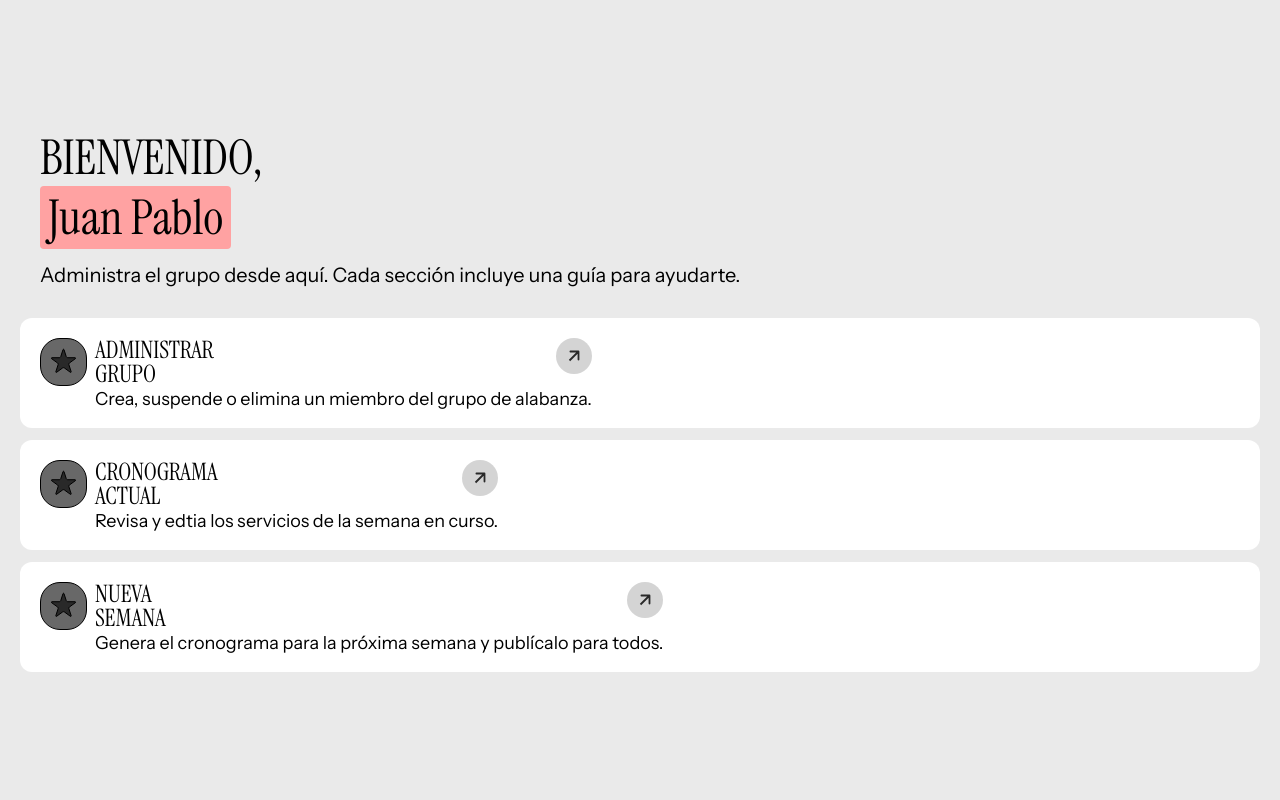
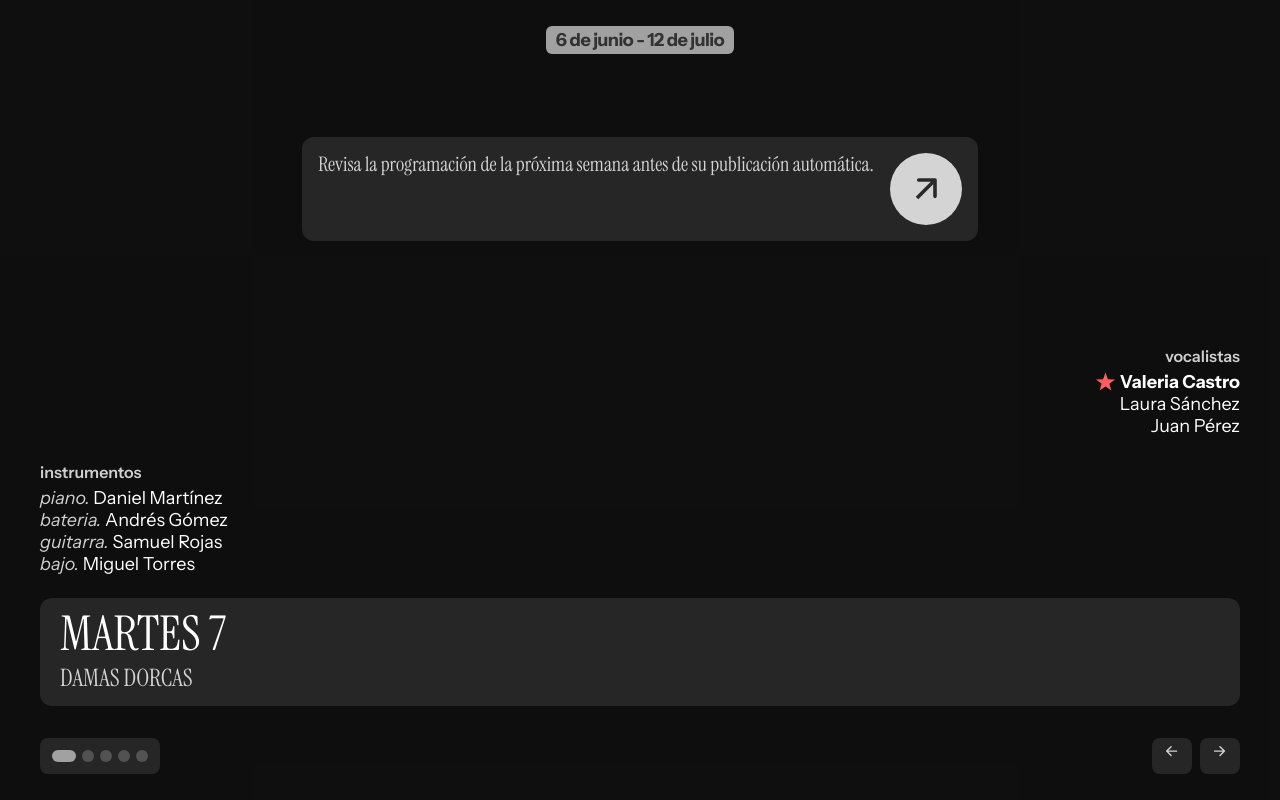
Before and after one commit to pablos-juan/crono, a SvelteKit app: page / in a window 1280 px wide. Built offline with nearby package versions, Linux system fonts and the light colour scheme.

Commit message:
feat: login for acces to admin page

```diff
--- a/src/lib/components/Admin.svelte
+++ b/src/lib/components/Admin.svelte
@@ -1,4 +1,5 @@
 <script>
+  import { goto } from "$app/navigation";
   import AdminCard from "./AdminCard.svelte";
 
 </script>
@@ -21,4 +22,8 @@
 
     <AdminCard title={['NUEVA', 'SEMANA']} content='Genera el cronograma para la próxima semana y publícalo para todos.' />
   </div>
+
+  <button onclick={() => goto('/')} class="bg-neutral-300 p-2 rounded-xl text-lg font-semibold text-neutral-900 border-2 border-neutral-50 active:border-neutral-500 active:scale-95 transition">
+    Inicio
+  </button>
 </section>
--- a/src/lib/components/Hero.svelte
+++ /dev/null
@@ -1,77 +0,0 @@
-<script>
-  import '../../app.css'
-  import DayCard from './DayCard.svelte';
-  import MainCard from './MainCard.svelte';
-  import data from '$lib/mock/data.json'
-  import { fade } from 'svelte/transition';
-
-  const { title, services } = data
-
-  let current = $state(0)
-  let animation = $state(false)
-  let timeout
-  let showInfo = $state(true)
-
-  function prev () {
-    if (current > 0) current -= 1
-  }
-
-  function next () {
-    if (current < services.length - 1) current += 1
-  }
-
-  $effect(() => {
-    current
-    clearTimeout(timeout)
-
-    animation = true
-
-    timeout = setTimeout(() => {
-      animation = false
-    }, 300)
-  })
-</script>
-
-<section class="flex flex-col justify-between h-dvh bg-neutral-950/98 text-white p-5 py-6.5 items-center">
-      <span
-      class="bg-neutral-400 text-neutral-800/90 px-2.5 rounded-md text-lg font-sans font-bold tracking-tight"
-    >
-      {title}
-    </span>
-
-  {#if showInfo}
-    <article out:fade={{ duration: 200 }} class="flex gap-4 bg-neutral-800 rounded-xl p-4 items-start">
-    <p class="leading-5.5 font-serif text-xl text-white/80">
-      Revisa la programación de la próxima semana antes de su publicación automática.
-    </p>
-    <button onclick={() => showInfo = false} class="w-18">
-      <img class="h-full w-full" src="/link_arrow.svg" alt="Arrow link button">
-    </button>
-  </article>
-  {/if}
-
-  <div class="flex flex-col w-full gap-3">
-    <div>
-      <DayCard animation={animation} service={services[current]} />
-    </div>
-
-    <aside class="w-full gap-2 px-5 flex justify-between">
-      <div class="bg-neutral-800 flex rounded-lg gap-1.5 justify-center items-center p-3 px-3">
-        {#each services as _, i }
-          <div class="h-3 w-3 rounded-full transition-all duration-200 {current === i ? 'bg-neutral-400 w-6' : 'bg-neutral-600'}"></div>
-        {/each}
-      </div>
-
-      <div class="flex gap-2">
-        <button onclick={prev} class="flex p-2 w-10 justify-center bg-neutral-800 rounded-lg active:bg-neutral-400 active:scale-95 transition">
-          <img src="/left.svg" alt="arrow left">
-        </button>
-
-        <button onclick={next} class="flex p-2 w-10 justify-center bg-neutral-800 rounded-lg active:bg-neutral-400 active:scale-95 transition">
-          <img src="/right.svg" alt="arrow rigth">
-        </button>
-      </div>
-    </aside>
-  </div>
-
-</section>
--- a/src/routes/+layout.svelte
+++ b/src/routes/+layout.svelte
@@ -1,23 +1,6 @@
-<script lang="ts">
+<script>
   import "../app.css";
-  import MainCard from "$lib/components/Hero.svelte";
-	import { onMount } from "svelte";
-  import { createDefaultImportMeta } from "vite/module-runner";
 
-	const slides = [
-		{
-			title: 'JUEVES 25',
-			content: 'ORACION Y DOCTRINA'
-		},
-		{
-			title: 'SABADO 27',
-			content: 'JOVENES'
-		},
-		{
-			title: 'DOMINGO 28',
-			content: 'ESCUELA DOMINICAL'
-		}
-	]
 
   let { children } = $props();
 </script>
--- a/src/routes/+page.svelte
+++ b/src/routes/+page.svelte
@@ -1,8 +1,102 @@
 <script>
-  import Hero from "$lib/components/Hero.svelte";
-  import Admin from "$lib/components/Admin.svelte";
+  import "../app.css";
+  import { goto } from '$app/navigation';
+  import DayCard from "$lib/components/DayCard.svelte";
+  import MainCard from "$lib/components/MainCard.svelte";
+  import data from "$lib/mock/data.json";
+  import { fade } from "svelte/transition";
+
+  const { title, services } = data;
+
+  let current = $state(0);
+  let animation = $state(false);
+  let timeout;
+  let showInfo = $state(true);
+
+  function prev() {
+    if (current > 0) current -= 1;
+  }
+
+  function next() {
+    if (current < services.length - 1) current += 1;
+  }
+
+  $effect(() => {
+    current;
+    clearTimeout(timeout);
+
+    animation = true;
+
+    timeout = setTimeout(() => {
+      animation = false;
+    }, 300);
+  });
 </script>
 
 <main class="h-dvh w-screen">
-  <Admin />
+  <section
+    class="flex flex-col justify-between h-dvh bg-neutral-950/98 text-white p-5 py-6.5 items-center"
+  >
+    <span
+      class="bg-neutral-400 text-neutral-800/90 px-2.5 rounded-md text-lg font-sans font-bold tracking-tight"
+    >
+      {title}
+    </span>
+
+    {#if showInfo}
+      <article
+        out:fade={{ duration: 200 }}
+        class="flex gap-4 bg-neutral-800 rounded-xl p-4 items-start"
+      >
+        <p class="leading-5.5 font-serif text-xl text-white/80">
+          Revisa la programación de la próxima semana antes de su publicación
+          automática.
+        </p>
+        <button onclick={() => goto('/admin')} class="w-18">
+          <img
+            class="h-full w-full"
+            src="/link_arrow.svg"
+            alt="Arrow link button"
+          />
+        </button>
+      </article>
+    {/if}
+
+    <div class="flex flex-col w-full gap-3">
+      <div>
+        <DayCard {animation} service={services[current]} />
+      </div>
+
+      <aside class="w-full gap-2 px-5 flex justify-between">
+        <div
+          class="bg-neutral-800 flex rounded-lg gap-1.5 justify-center items-center p-3 px-3"
+        >
+          {#each services as _, i}
+            <div
+              class="h-3 w-3 rounded-full transition-all duration-200 {current ===
+              i
+                ? 'bg-neutral-400 w-6'
+                : 'bg-neutral-600'}"
+            ></div>
+          {/each}
+        </div>
+
+        <div class="flex gap-2">
+          <button
+            onclick={prev}
+            class="flex p-2 w-10 justify-center bg-neutral-800 rounded-lg active:bg-neutral-400 active:scale-95 transition"
+          >
+            <img src="/left.svg" alt="arrow left" />
+          </button>
+
+          <button
+            onclick={next}
+            class="flex p-2 w-10 justify-center bg-neutral-800 rounded-lg active:bg-neutral-400 active:scale-95 transition"
+          >
+            <img src="/right.svg" alt="arrow rigth" />
+          </button>
+        </div>
+      </aside>
+    </div>
+  </section>
 </main>
--- /dev/null
+++ b/src/routes/admin/(panel)/+layout.server.js
@@ -0,0 +1,9 @@
+import { redirect } from '@sveltejs/kit'
+
+export function load ({ cookies }) {
+  const session = cookies.get('admin_session')
+
+  if (!session) {
+    redirect(303, '/admin/login')
+  }
+}
--- /dev/null
+++ b/src/routes/admin/(panel)/+page.svelte
@@ -0,0 +1,9 @@
+<script>
+  import Admin from "$lib/components/Admin.svelte";
+
+
+</script>
+
+<div class="h-screen">
+  <Admin />
+</div>
--- /dev/null
+++ b/src/routes/admin/login/+page.svelte
@@ -0,0 +1,40 @@
+<script>
+  let code = $state('')
+  let error = $state(false)
+
+  async function verify () {
+    const res = await fetch('/api/login', {
+      method: 'POST',
+      body: JSON.stringify({ code }),
+      headers: { 'Content-Type': 'application/json' }
+    })
+
+    if (res.ok) {
+      window.location.href = '/admin'
+    } else {
+      error = true
+    }
+  }
+</script>
+
+<main class="h-dvh flex flex-col justify-center items-center gap-5 p-10 bg-neutral-950 text-white">
+  <h1 class="text-2xl font-bold">Ingresa el código de acceso</h1>
+
+  <input
+    type="password"
+    bind:value={code}
+    placeholder="Código"
+    class="w-full bg-neutral-800 rounded-lg p-3 text-white text-center tracking-widest"
+  />
+
+  {#if error}
+    <p class="text-red-400 text-sm">Código incorrecto</p>
+  {/if}
+
+  <button
+    onclick={verify}
+    class="w-full bg-white text-black font-bold rounded-lg p-3"
+  >
+    Ingresar
+  </button>
+</main>
--- /dev/null
+++ b/src/routes/api/login/+server.js
@@ -0,0 +1,22 @@
+import { json } from '@sveltejs/kit'
+import { ADMIN_CODE } from '$env/static/private'
+
+export async function POST ({ request, cookies }) {
+  const { code } = await request.json()
+
+  console.log('código ingresado:', code)
+  console.log('código esperado:', ADMIN_CODE)
+
+  if (code !== ADMIN_CODE) {
+    return json({ error: 'Código incorrecto' }, { status: 401 })
+  }
+
+  cookies.set('admin_session', 'true', {
+    path: '/',
+    httpOnly: true,
+    sameSite: 'strict',
+    maxAge: 60 * 60 * 24 * 365 * 10
+  })
+
+  return json({ ok: true })
+}
```
